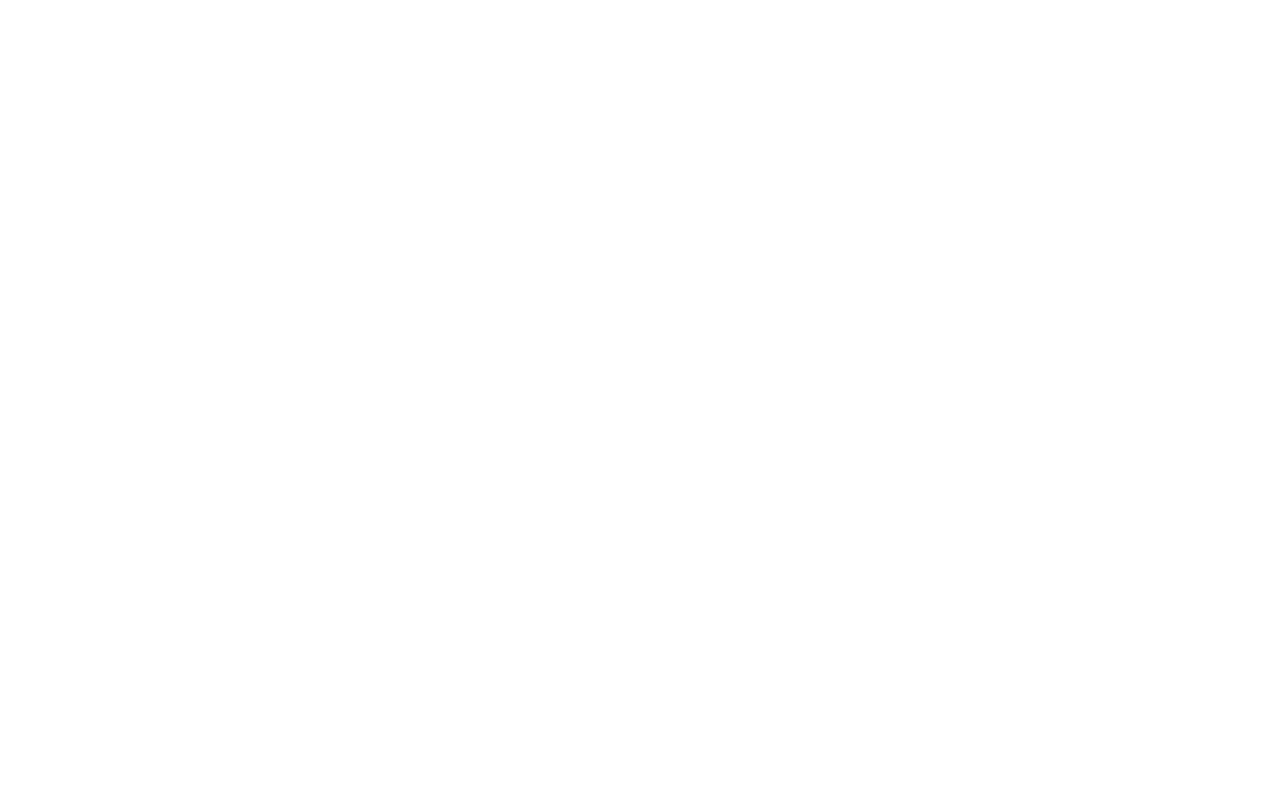
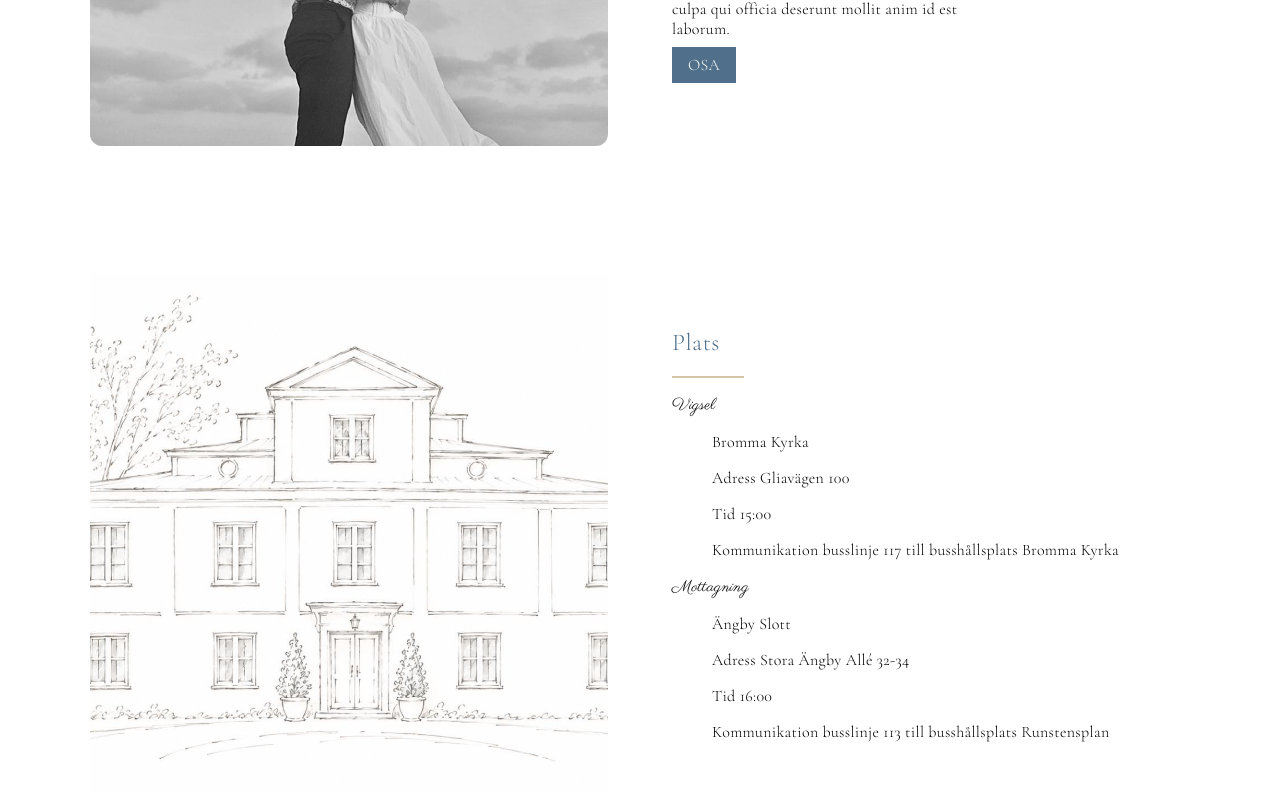
Before and after one commit to Augustlyden/nataliemarkus, a React (Vite) app in the folder frontend/: page /v1 in a window 1280 px wide. Shown: the part 1064-1864 px from the top of the page. Before the commit the page ends 1122 px from the top, so only its background shows below. Built offline with nearby package versions, Linux system fonts and the light colour scheme.

Commit message:
feat: enhance HomePage layout and styles, add plats section with details

```diff
--- a/frontend/src/css/HomePage.module.css
+++ b/frontend/src/css/HomePage.module.css
@@ -3,7 +3,11 @@
   display: grid;
   overflow: hidden;
   color: var(--blue-deep);
-  height: 400px;
+  min-height: 400px;
+}
+
+.span {
+  font-family: var(--font-title);
 }
 
 .heroImg {
@@ -17,7 +21,6 @@
 .heroOverlay {
   position: absolute;
   inset: 0;
-  background: var(--blue-pale);
 }
 
 .heroContent {
@@ -30,11 +33,13 @@
 
 .hero h1 {
   font-size: clamp(2.5rem, 8vw, 5rem);
+
   margin: 0.25rem 0;
-  font-family: var(--font-text);
+  font-family: var(--font-subtitle);
+  font-weight: 100;
 }
 
-.heroDivider {
+.divider {
   display: block;
   width: 72px;
   height: 1.5px;
@@ -52,9 +57,60 @@
   justify-content: center;
 }
 
+.platsContainer {
+  display: grid;
+  grid-template-columns: 1fr;
+  gap: 2rem;
+  align-items: center;
+  max-width: 1100px;
+  margin: 0 auto;
+}
+
+.platsImage {
+  width: 100%;
+  aspect-ratio: 1 / 1;
+  object-fit: cover;
+  object-position: center 25%;
+}
+
+.platsEyebrow {
+  font-family: var(--font-subtitle);
+  font-weight: 200;
+  text-align: center;
+}
+
+.li {
+  list-style: none;
+}
+
+.li p {
+  font-family: var(--font-title);
+  margin-left: 1rem;
+}
+
 @media (max-width: 640px) {
   .heroContent {
     align-self: end;
     padding-bottom: 3rem;
   }
 }
+
+@media (min-width: 768px) {
+  .platsContainer {
+    grid-template-columns: 1fr 1fr;
+    gap: 4rem;
+    padding: 4rem 2rem;
+  }
+
+  .platsEyebrow, .li p {
+    margin-left: 0;
+  }
+
+  .divider {
+    margin-left: 0;
+  }
+
+  .platsEyebrow {
+    text-align: left;
+  }
+}
--- a/frontend/src/pages/HomePage.tsx
+++ b/frontend/src/pages/HomePage.tsx
@@ -5,24 +5,19 @@
 import Hero from "../components/Hero";
 
 type Props = {
-  hero: string
+  hero: string;
+  plats: string;
 }
 
-const HomePage = ({ hero }: Props) => {
+const HomePage = ({ hero, plats }: Props) => {
   return (
     <>
       <Header />
       <section className={styles.hero} id="top">
-        {/* <img
-          className="hero__img"
-          src={image}
-          alt="Anna och Bo"
-          style={{ objectPosition: focus }}
-        /> */}
         <div className={styles.heroOverlay} />
         <div className={styles.heroContent}>
           <p className={styles.heroEyebrow}>Vi gifter oss</p>
-          <h1>Natalie & Markus</h1>
+          <h1>NATALIE <br /><span className={styles.span}>och</span><br /> MARKUS</h1>
           <span className={styles.heroDivider} />
           <p className={styles.heroDate}>24 juni 2027</p>
           <div className={styles.countdown}>
@@ -31,6 +26,34 @@
         </div>
       </section>
       <Hero image={hero}/>
+
+      <section className={styles.platsContainer} id="plats">
+        <img className={styles.platsImage} src={plats} />
+        <div className={styles.platsText}>
+          <h2 className={styles.platsEyebrow}>Plats</h2>
+          <div className={styles.platsInfo}>
+            <div className={styles.divider}></div>
+            <div className={styles.li}>
+              <p>Vigsel</p>
+              <li>
+                <ul>Bromma Kyrka</ul>
+                <ul>Adress Gliavägen 100</ul>
+                <ul>Tid 15:00</ul>
+                <ul>Kommunikation busslinje 117 till busshållsplats Bromma Kyrka</ul>
+              </li>
+            </div>
+            <div className={styles.li}>
+              <p>Mottagning</p>
+              <li>
+                <ul>Ängby Slott</ul>
+                <ul>Adress Stora Ängby Allé 32-34</ul>
+                <ul>Tid 16:00</ul>
+                <ul>Kommunikation busslinje 113 till busshållsplats Runstensplan</ul>
+              </li>
+            </div>
+          </div>
+        </div>
+      </section>
       <VersionSwitcher />
     </>
   );
```
